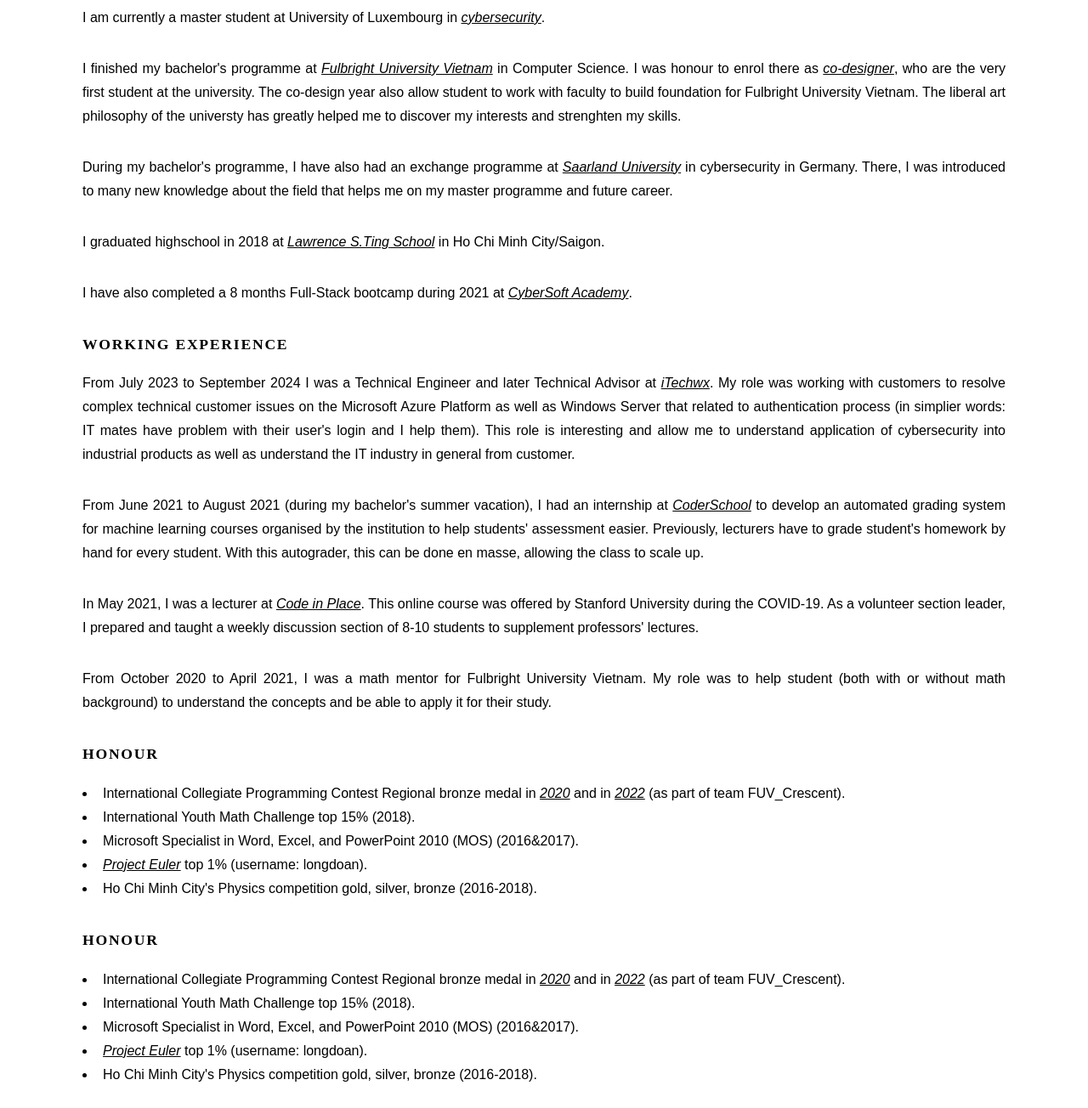
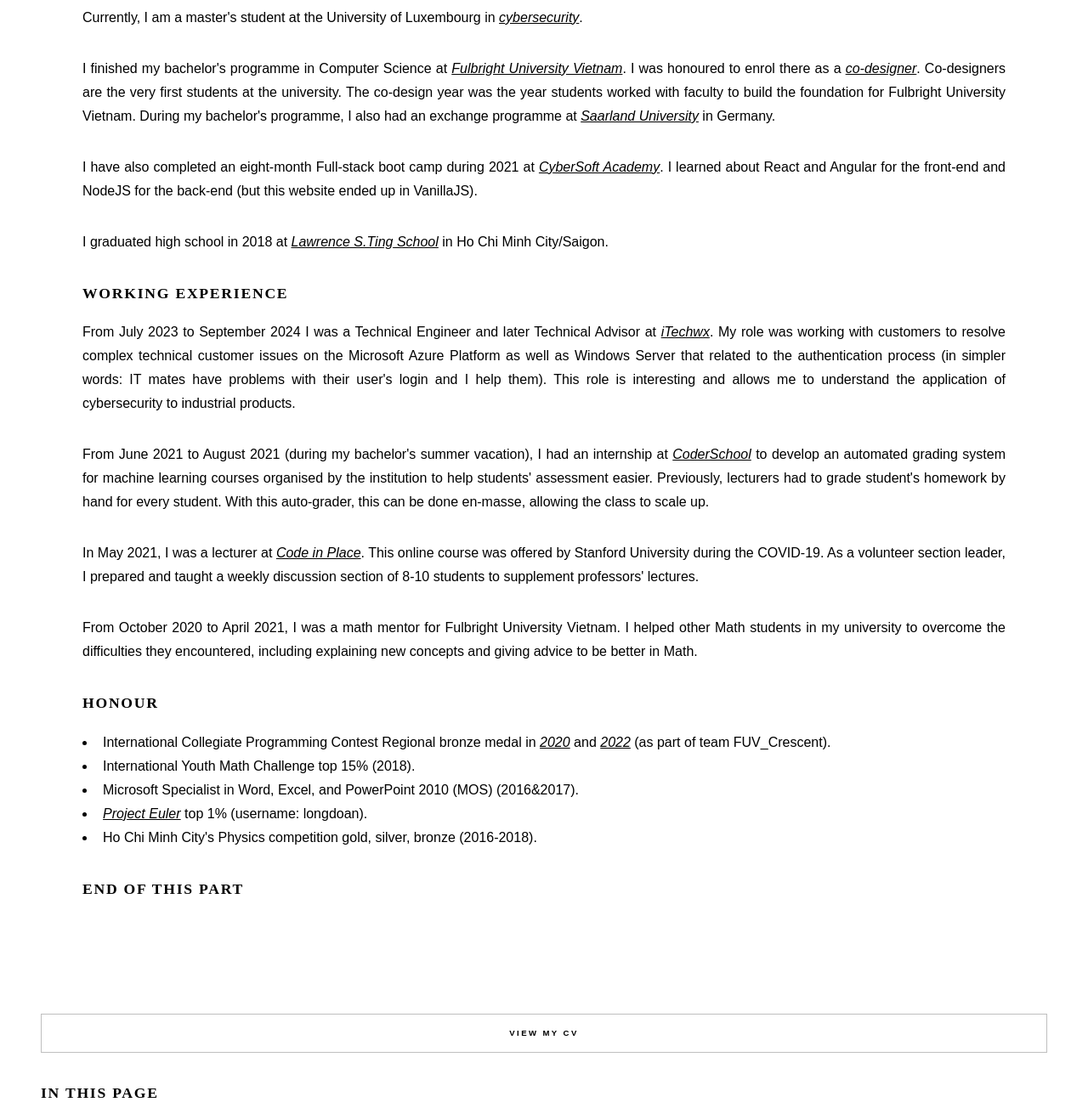
Before and after one commit to longdoan189/doanducnguyenlong.com, a plain HTML site: page about.html in a window 1280 px wide. Shown: the part 220-1524 px from the top of the page at 85% size. Drawn offline with Linux system fonts and the light colour scheme.

Commit message:
fix grammar mistake, doge some phrases

```diff
--- a/about.html
+++ b/about.html
@@ -23,33 +23,22 @@
 							<article class="post">
 								<section>
 									<h2 id="w_academic">Academic</h2>
-									<p id="w_master">I am currently a master student at University of Luxembourg in <a target="_blank" rel="noopener noreferrer" href="https://www.uni.lu/fstm-en/study-programs/master-in-cybersecurity-and-cyber-defence/"><i>cybersecurity</i></a>. </p>
-									<p id="w_bachelor">I finished my bachelor's programme at <a target="_blank" rel="noopener noreferrer" href="https://fuv.edu.vn"><i>Fulbright University Vietnam</i></a> in Computer Science. I was honour to enrol there as <a target="_blank" rel="noopener noreferrer" href="https://fulbright.edu.vn/fulbright-welcomes-fifty-six-students-to-the-co-design-year/"><i>co-designer</i></a>, who are the very first student at the university. The co-design year also allow student to work with faculty to build foundation for Fulbright University Vietnam. The liberal art philosophy of the universty has greatly helped me to discover my interests and strenghten my skills. </p>
-									<p id="w_exchange">During my bachelor's programme, I have also had an exchange programme at <a target="_blank" rel="noopener noreferrer" href="https://www.uni-saarland.de/en/home.html"><i>Saarland University</i></a> in cybersecurity in Germany. There, I was introduced to many new knowledge about the field that helps me on my master programme and future career. </p>
-									<p id="w_highschool">I graduated highschool in 2018 at <a target="_blank" rel="noopener noreferrer" href="https://lsts.edu.vn/en"><i>Lawrence S.Ting School</i></a> in Ho Chi Minh City/Saigon.</p>
-									<p id="w_fullstack">I have also completed a 8 months Full-Stack bootcamp during 2021 at <a target="_blank" rel="noopener noreferrer" href="https://cybersoft.edu.vn/"><i>CyberSoft Academy</i></a>.</p>
+									<p id="w_master">Currently, I am a master's student at the University of Luxembourg in <a target="_blank" rel="noopener noreferrer" href="https://www.uni.lu/fstm-en/study-programs/master-in-cybersecurity-and-cyber-defence/"><i>cybersecurity</i></a>. </p>
+									<p id="w_bachelor">I finished my bachelor's programme in Computer Science at <a target="_blank" rel="noopener noreferrer" href="https://fuv.edu.vn"><i>Fulbright University Vietnam</i></a>. I was honoured to enrol there as a <a target="_blank" rel="noopener noreferrer" href="https://fulbright.edu.vn/fulbright-welcomes-fifty-six-students-to-the-co-design-year/"><i>co-designer</i></a>. Co-designers are the very first students at the university. The co-design year was the year students worked with faculty to build the foundation for Fulbright University Vietnam. During my bachelor's programme, I also had an exchange programme at <a target="_blank" rel="noopener noreferrer" href="https://www.uni-saarland.de/en/home.html"><i>Saarland University</i></a> in Germany. </p>
+									<p id="w_fullstack">I have also completed an eight-month Full-stack boot camp during 2021 at <a target="_blank" rel="noopener noreferrer" href="https://cybersoft.edu.vn/"><i>CyberSoft Academy</i></a>. I learned about React and Angular for the front-end and NodeJS for the back-end (but this website ended up in VanillaJS).</p>
+									<p id="w_highschool">I graduated high school in 2018 at <a target="_blank" rel="noopener noreferrer" href="https://lsts.edu.vn/en"><i>Lawrence S.Ting School</i></a> in Ho Chi Minh City/Saigon.</p>
 								</section>
 								<section>
 									<h2 id="w_working">Working experience</h2>
-									<p id="w_itechwx">From July 2023 to September 2024 I was a Technical Engineer and later Technical Advisor at <a target="_blank" rel="noopener noreferrer" href="https://www.itechwx.com/"><i>iTechwx</i></a>. My role was working with customers to resolve complex technical customer issues on the Microsoft Azure Platform as well as Windows Server that related to authentication process (in simplier words: IT mates have problem with their user's login and I help them). This role is interesting and allow me to understand application of cybersecurity into industrial products as well as understand the IT industry in general from customer.  </p>
-									<p id="w_coderschool"> From June 2021 to August 2021 (during my bachelor's summer vacation), I had an internship at <a target="_blank" rel="noopener noreferrer" href="https://www.coderschool.vn/en"><i>CoderSchool</i></a> to develop an automated grading system for machine learning courses organised by the institution to help students' assessment easier. Previously, lecturers have to grade student's homework by hand for every student. With this autograder, this can be done en masse, allowing the class to scale up. </p>
+									<p id="w_itechwx">From July 2023 to September 2024 I was a Technical Engineer and later Technical Advisor at <a target="_blank" rel="noopener noreferrer" href="https://www.itechwx.com/"><i>iTechwx</i></a>. My role was working with customers to resolve complex technical customer issues on the Microsoft Azure Platform as well as Windows Server that related to the authentication process (in simpler words: IT mates have problems with their user's login and I help them). This role is interesting and allows me to understand the application of cybersecurity to industrial products.  </p>
+									<p id="w_coderschool"> From June 2021 to August 2021 (during my bachelor's summer vacation), I had an internship at <a target="_blank" rel="noopener noreferrer" href="https://www.coderschool.vn/en"><i>CoderSchool</i></a> to develop an automated grading system for machine learning courses organised by the institution to help students' assessment easier. Previously, lecturers had to grade student's homework by hand for every student. With this auto-grader, this can be done en-masse, allowing the class to scale up. </p>
 									<p id="w_codeinplace"> In May 2021, I was a lecturer at <a target="_blank" rel="noopener noreferrer" href="https://codeinplace.stanford.edu/"><i>Code in Place</i></a>. This online course was offered by Stanford University during the COVID-19. As a volunteer section leader, I prepared and taught a weekly discussion section of 8-10 students to supplement professors' lectures. </p>
-									<p id="w_fuvjob">From October 2020 to April 2021, I was a math mentor for Fulbright University Vietnam. My role was to help student (both with or without math background) to understand the concepts and be able to apply it for their study. </p>
+									<p id="w_fuvjob">From October 2020 to April 2021, I was a math mentor for Fulbright University Vietnam. I helped other Math students in my university to overcome the difficulties they encountered, including explaining new concepts and giving advice to be better in Math. </p>
 								</section>
 								<section>
 									<h2 id="w_honour">Honour</h2>
 									<ul>
-										<li id="w_icpc">International Collegiate Programming Contest Regional bronze medal in <a  target="_blank" rel="noopener noreferrer" href="https://icpc.global/regionals/finder/Can-Tho-2021/standings"><i>2020</i></a> and in <a target="_blank" rel="noopener noreferrer" href="https://icpc.global/regionals/finder/Hanoi-2022/standings"><i>2022</i></a> (as part of team FUV_Crescent).</li>
-										<li id="w_iymc">International Youth Math Challenge top 15% (2018).</li>
-										<li id="w_mos">Microsoft Specialist in Word, Excel, and PowerPoint 2010 (MOS) (2016&2017).</li>
-										<li id="w_projecteuler"><a target="_blank" rel="noopener noreferrer" href="https://projecteuler.net/about"><i>Project Euler</i></a> top 1% (username: longdoan).</li>
-										<li id="w_physicprize">Ho Chi Minh City's Physics competition gold, silver, bronze (2016-2018).</li>
-									</ul>
-								</section>
-								<section>
-									<h2 id="w_honour">Honour</h2>
-									<ul>
-										<li id="w_icpc">International Collegiate Programming Contest Regional bronze medal in <a  target="_blank" rel="noopener noreferrer" href="https://icpc.global/regionals/finder/Can-Tho-2021/standings"><i>2020</i></a> and in <a target="_blank" rel="noopener noreferrer" href="https://icpc.global/regionals/finder/Hanoi-2022/standings"><i>2022</i></a> (as part of team FUV_Crescent).</li>
+										<li id="w_icpc">International Collegiate Programming Contest Regional bronze medal in <a  target="_blank" rel="noopener noreferrer" href="https://icpc.global/regionals/finder/Can-Tho-2021/standings"><i>2020</i></a> and <a target="_blank" rel="noopener noreferrer" href="https://icpc.global/regionals/finder/Hanoi-2022/standings"><i>2022</i></a> (as part of team FUV_Crescent).</li>
 										<li id="w_iymc">International Youth Math Challenge top 15% (2018).</li>
 										<li id="w_mos">Microsoft Specialist in Word, Excel, and PowerPoint 2010 (MOS) (2016&2017).</li>
 										<li id="w_projecteuler"><a target="_blank" rel="noopener noreferrer" href="https://projecteuler.net/about"><i>Project Euler</i></a> top 1% (username: longdoan).</li>
```
Also changed, not shown: index.html (+5 -13 lines).
